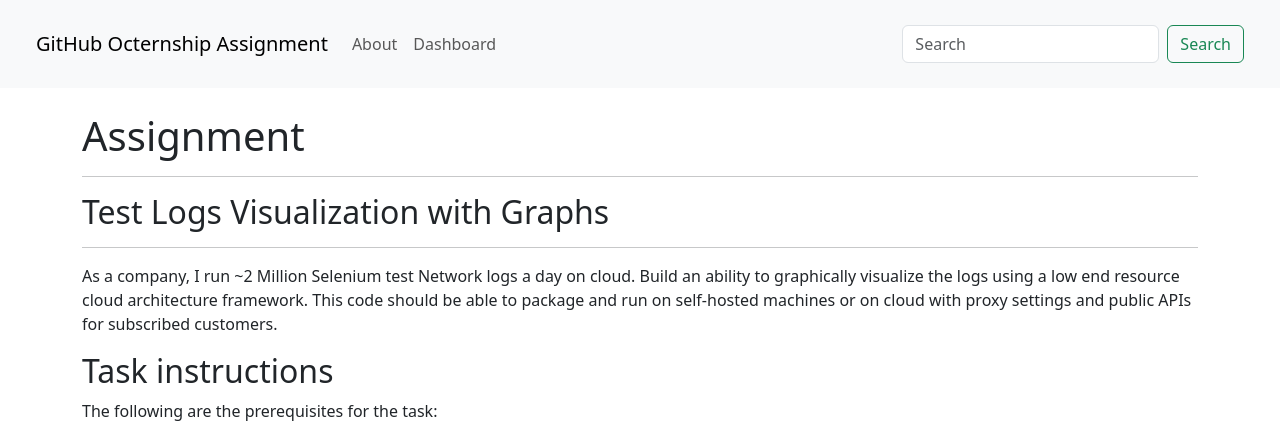
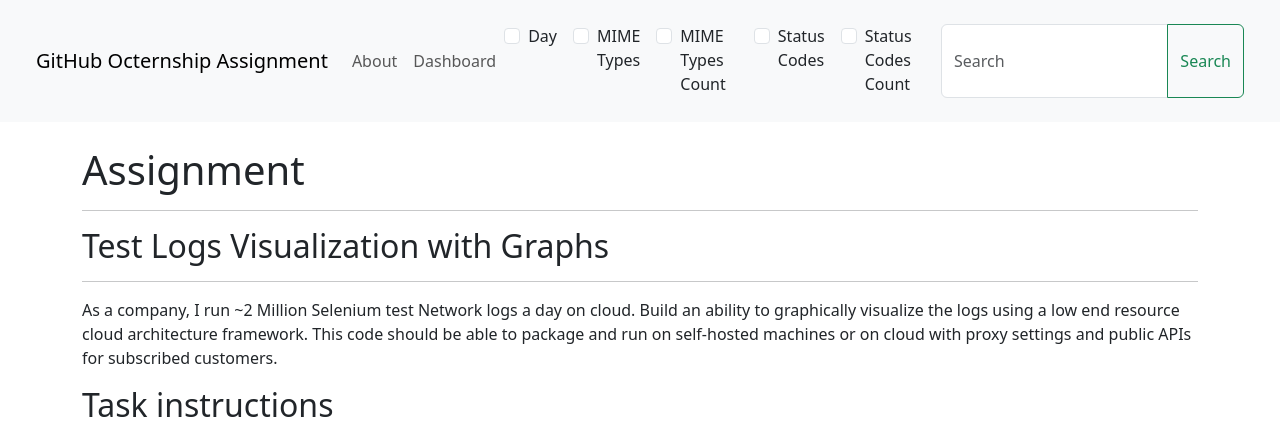
Before and after one commit to OscarSantosMu/selenium_test_logs_visualization_with_graphs, a Flask app: page / in a window 1280 px wide. Shown: the top 425 px of the page. Run offline with Flask 2, Linux system fonts and the light colour scheme.

Commit message:
feat: add checkboxes to filter on specific data

```diff
--- a/src/app/templates/layout.html
+++ b/src/app/templates/layout.html
@@ -26,10 +26,35 @@
             <a class="nav-link" href="{{ url_for('main.dashboard') }}">Dashboard</a>
           </li>
         </ul>
-        <form class="d-flex" role="search">
-          <input class="form-control me-2" type="search" placeholder="Search" aria-label="Search">
-          <button class="btn btn-outline-success" type="submit">Search</button>
+
+        <form class="d-flex" role="search" action="{{ url_for('elasticsearch.search') }}" method="POST">
+            <div class="form-check form-check-inline">
+                <input class="form-check-input" type="checkbox" name="day" id="day" value="1">
+                <label class="form-check-label" for="day">Day</label>
+            </div>
+            <div class="form-check form-check-inline">
+                <input class="form-check-input" type="checkbox" name="mime_types" id="mime_types" value="1">
+                <label class="form-check-label" for="mime_types">MIME Types</label>
+            </div>
+            <div class="form-check form-check-inline">
+                <input class="form-check-input" type="checkbox" name="mime_types_count" id="mime_types_count" value="1">
+                <label class="form-check-label" for="mime_types_count">MIME Types Count</label>
+            </div>
+            <div class="form-check form-check-inline">
+                <input class="form-check-input" type="checkbox" name="status_codes" id="status_codes" value="1">
+                <label class="form-check-label" for="status_codes">Status Codes</label>
+            </div>
+            <div class="form-check form-check-inline">
+                <input class="form-check-input" type="checkbox" name="status_codes_count" id="status_codes_count" value="1">
+                <label class="form-check-label" for="status_codes_count">Status Codes Count</label>
+            </div>
+            <div class="input-group">
+                <input class="form-control" type="search" placeholder="Search" aria-label="Search" name="query">
+                <button class="btn btn-outline-success" type="submit">Search</button>
+            </div>
         </form>
+
+
       </div>
     </div>
   </nav>
```
